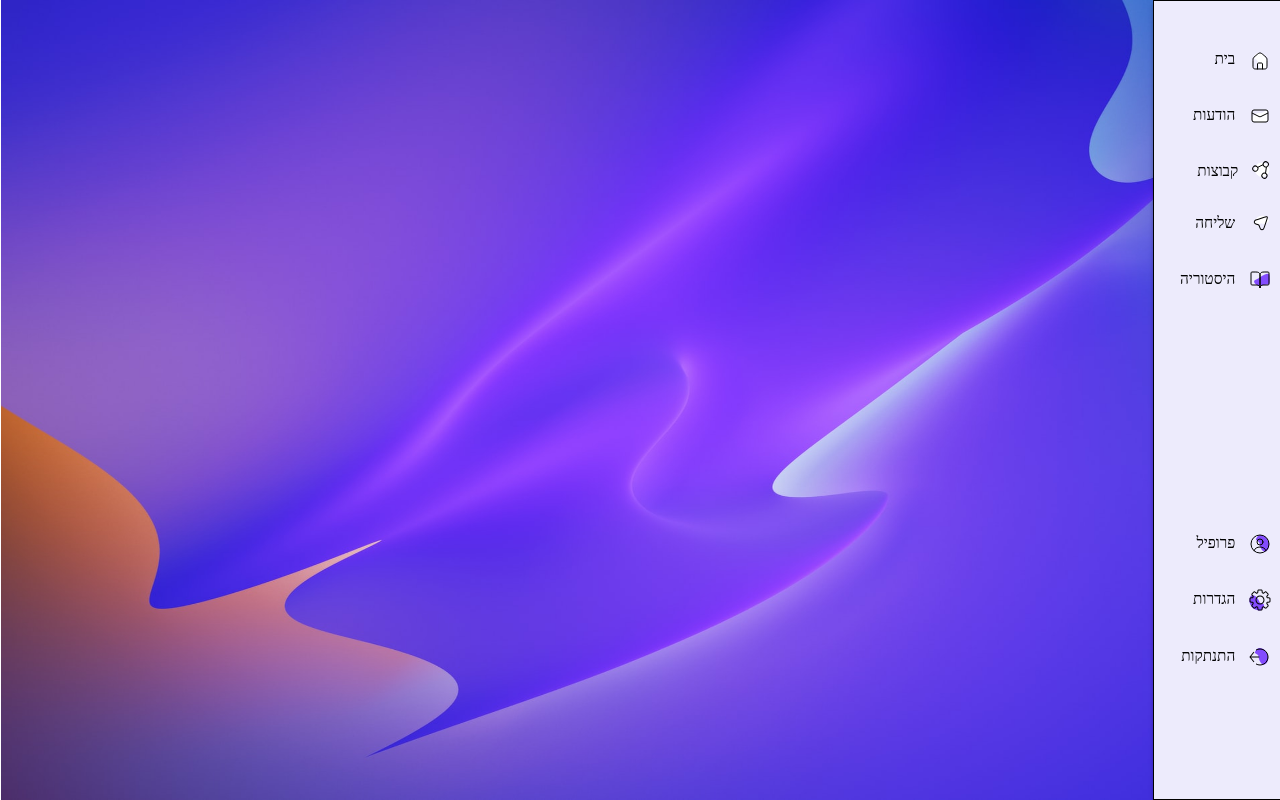
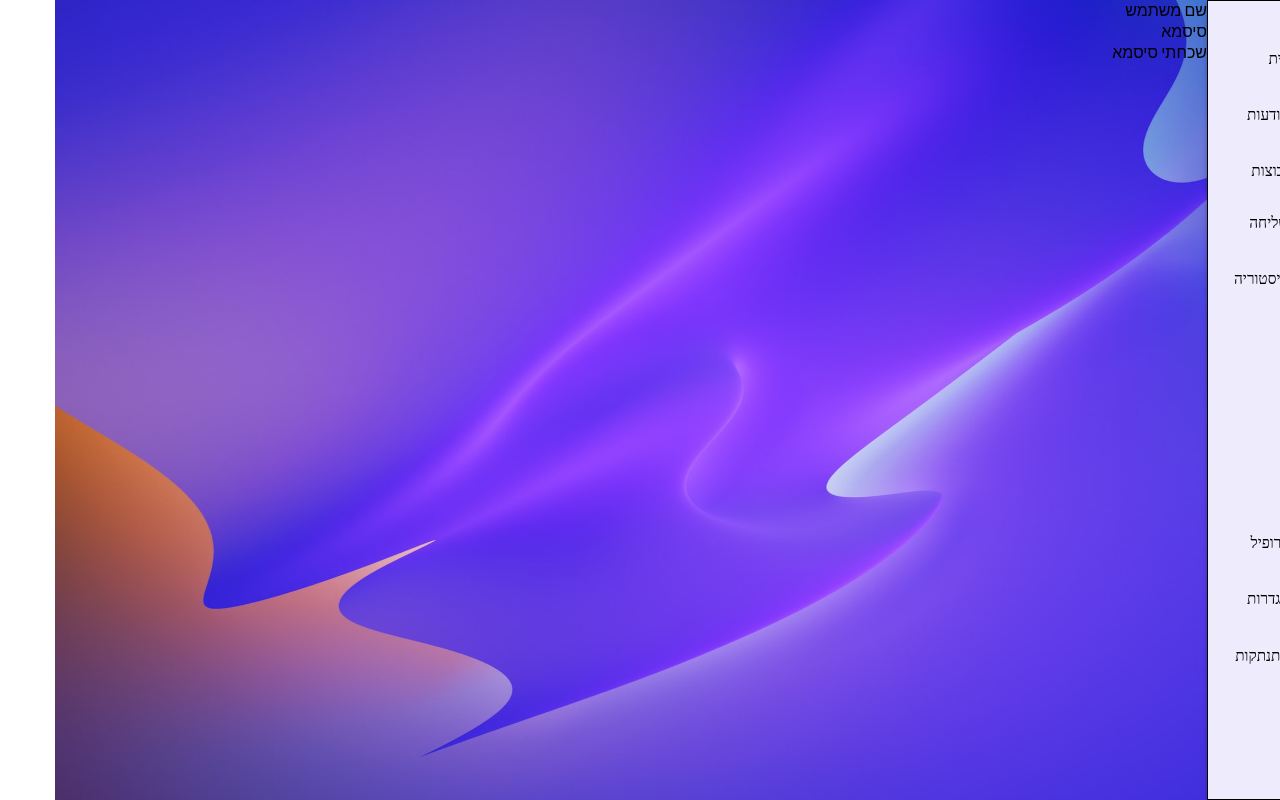
Before and after one commit to aariell0045/ws-project-front, a React (Create React App) app: page /Login in a window 1280 px wide. Built offline with nearby package versions, Linux system fonts and the light colour scheme.

Commit message:
start design login page

```diff
--- a/src/App.js
+++ b/src/App.js
@@ -11,6 +11,7 @@ import SendMessagePart2 from "./components/send-message-part-2/send-message-part
 import SendMessagePart1 from "./components/send-message-part-1/send-message-part-1.component";
 import SendMessagePart3 from "./components/send-message-part-3/send-message-part-3.component";
 import HistoryList from "./components/history-list/history-list.component";
+import LoginPage from "./components/login-page/login-page.component";
 
 function App() {
 	return (
@@ -18,6 +19,15 @@ function App() {
 			<div id='background'></div>
 			<div className='sidebar'></div>
 			<Sidebar />
+
+			<Route
+				exact
+				path='/Login'
+				render={() => {
+					return <LoginPage />;
+				}}
+			/>
+
 			<Route
 				exact
 				path='/Home'
--- /dev/null
+++ b/src/components/login-page/login-page.component.jsx
@@ -0,0 +1,16 @@
+import "./login-page.styls.css";
+import React from "react";
+
+function LoginPage() {
+  return (
+    <section id="login-page">
+      <div className="login-page-container">
+        <div className="login-page-user-name">שם משתמש</div>
+        <div className="login-page-password">סיסמא</div>
+        <div className="login-page-forgot-password">שכחתי סיסמא</div>
+      </div>
+    </section>
+  );
+}
+
+export default LoginPage;
```
Also changed, not shown: src/components/login-page/login-page.styls.css (added).
